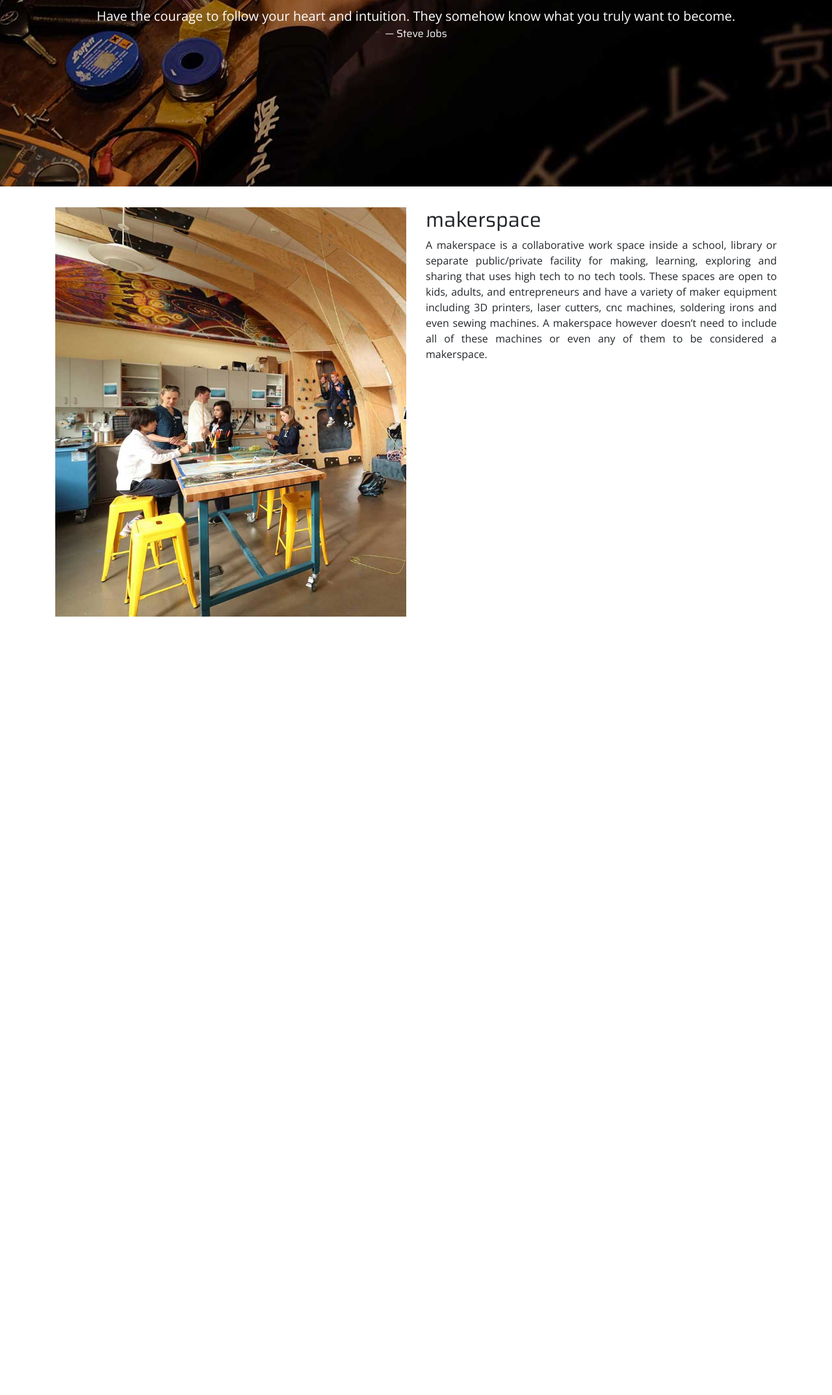
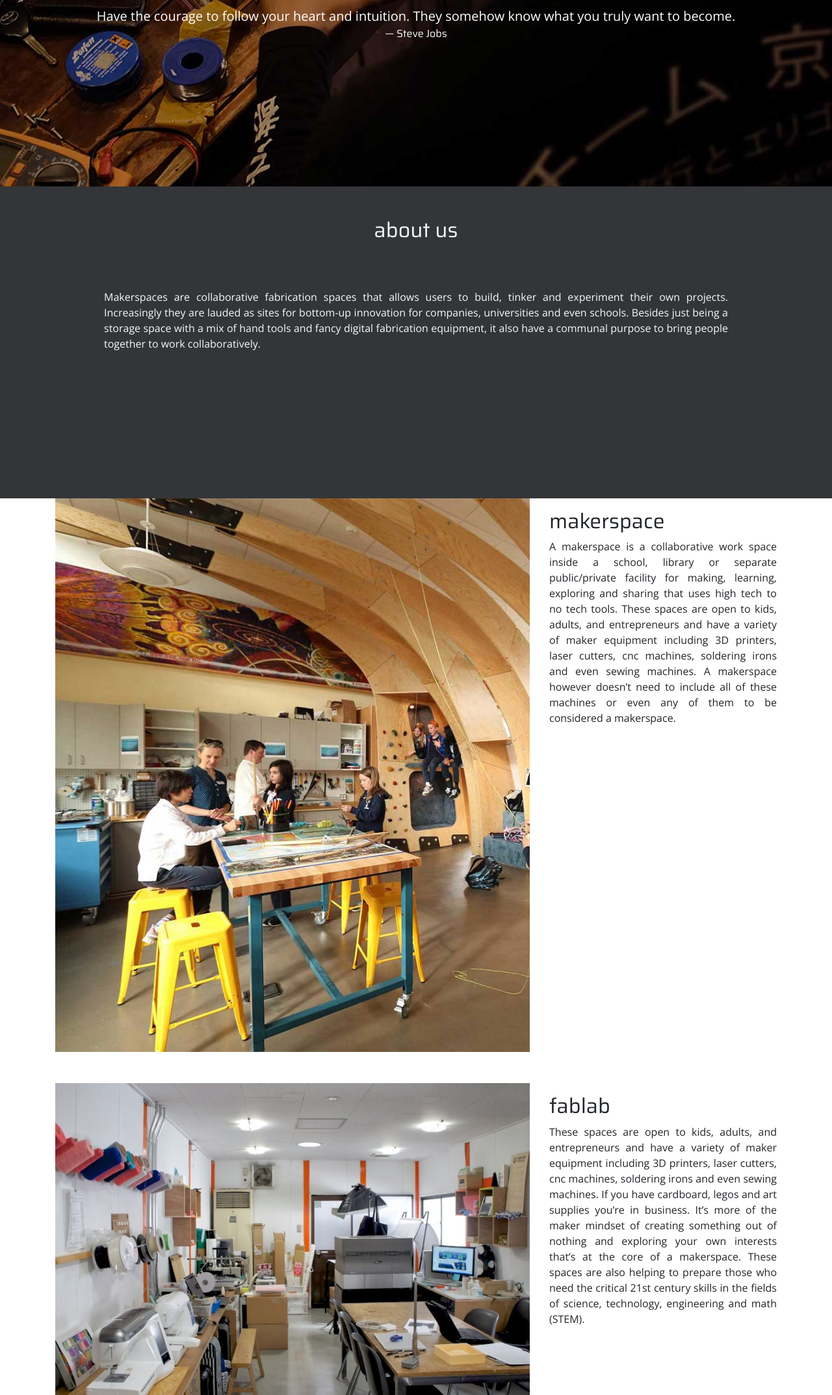
Before and after one commit to indraakkk/koslab, a plain HTML site: page index.html in a window 1280 px wide. Shown: the part 413-2560 px from the top of the page at 65% size. Before the commit the page ends 1362 px from the top, so only its background shows below. Drawn offline with nearby package versions, Linux system fonts and the light colour scheme.

Commit message:
edit readme, add page on html and style css

```diff
--- a/index.css
+++ b/index.css
@@ -1,10 +1,15 @@
 body {
+    margin: 0;
     font-family: 'Saira', sans-serif;
 }
 
 p,
 a {
     font-family: 'Open Sans', sans-serif;
+}
+
+.jumbotron {
+    margin-bottom: 0rem;
 }
 
 .jumbotron-fluid {
@@ -22,3 +27,105 @@ a {
 .blockquote {
     margin: 30px 50px 1rem;
 }
+
+/* cover adjusment for responsive web */
+
+@media (max-width: 375px) {
+    .container>h1 {
+        margin-top: 15%;
+    }
+    .display-1 {
+        font-size: 5rem;
+    }
+}
+
+/* style for about us paragraph */
+
+.aboutus-section {
+    background-color: #333538;
+    min-height: 30em;
+}
+
+.aboutus-paragraph {
+    padding-top: 4rem;
+    padding-right: 20rem;
+    padding-left: 20rem;
+    text-align: justify
+}
+
+@media (max-width: 375px) {
+    .aboutus-section {
+        padding: 1rem;
+    }
+    .aboutus-paragraph {
+        padding-top: 1rem;
+        padding-right: 0rem;
+        padding-left: 0rem;
+        text-align: justify
+    }
+}
+
+@media (min-width: 425px) {
+    .aboutus-paragraph {
+        padding-top: 2rem;
+        padding-right: 1rem;
+        padding-left: 1rem;
+        text-align: justify;
+    }
+}
+
+@media (min-width: 425px) {
+    .aboutus-paragraph {
+        padding-top: 2rem;
+        padding-right: 1rem;
+        padding-left: 1rem;
+        text-align: justify;
+    }
+}
+
+@media (min-width: 767px) {
+    .aboutus-paragraph {
+        padding-top: 3rem;
+        padding-right: 5rem;
+        padding-left: 5rem;
+        text-align: justify;
+    }
+}
+
+@media (min-width: 1024px) {
+    .aboutus-paragraph {
+        padding-top: 4rem;
+        padding-right: 10rem;
+        padding-left: 10rem;
+        text-align: justify;
+    }
+}
+
+@media (min-width: 1440px) {
+    .aboutus-paragraph {
+        padding-top: 4rem;
+        padding-right: 20rem;
+        padding-left: 20rem;
+        text-align: justify
+    }
+}
+
+/* makerspace photo adjustment */
+
+@media (max-width: 375px) {
+    .img-fluid {
+        max-width: 160%;
+    }
+}
+
+@media (max-width: 425px) {
+    .img-fluid {
+        max-width: 155%;
+    }
+}
+
+@media (max-width: 767px) {
+    .img-fluid {
+        max-width: 150%;
+    }
+}
--- a/index.html
+++ b/index.html
@@ -13,7 +13,11 @@
     <!-- Bootstrap CSS -->
     <link rel="stylesheet" href="https://maxcdn.bootstrapcdn.com/bootstrap/4.0.0/css/bootstrap.min.css" integrity="sha384-Gn5384xqQ1aoWXA+058RXPxPg6fy4IWvTNh0E263XmFcJlSAwiGgFAW/dAiS6JXm"
         crossorigin="anonymous">
+
+    <link rel="stylesheet" href="https://cdnjs.cloudflare.com/ajax/libs/animate.css/3.5.2/animate.min.css">
+
     <link rel="stylesheet" href="index.css">
+
 
     <title>KOSLAB</title>
 </head>
@@ -44,7 +48,7 @@
 
         <!-- cover section -->
         <div class="container">
-            <h1 class="display-1 font-weight-bold text-center text-white">KOSLAB</h1>
+            <h1 class="display-1 font-weight-bold text-center text-white animated flash">KOSLAB</h1>
             <blockquote class="blockquote text-center text-white">
                 <p class="lead mb-0">Have the courage to follow your heart and intuition. They somehow know what you truly want to become.</p>
                 <footer class="blockquote-footer text-light">Steve Jobs</footer>
@@ -52,25 +56,54 @@
         </div>
     </div>
 
+    <!-- abut us section -->
+    <div id="aboutus" class="aboutus-section">
+        <h2 class="text-light text-center pt-5">about us</h2>
+
+        <div class="text-center">
+            <p class="text-light aboutus-paragraph">Makerspaces are collaborative fabrication spaces that allows users to build, tinker and experiment their own
+                projects. Increasingly they are lauded as sites for bottom-up innovation for companies, universities and
+                even schools. Besides just being a storage space with a mix of hand tools and fancy digital fabrication equipment,
+                it also have a communal purpose to bring people together to work collaboratively.</p>
+        </div>
+    </div>
+
     <!-- content section_makerspace -->
-    <section id="makerspace">
-        <div class="container">
-            <div class="row">
-                <div class="col-sm col-md col">
-                    <img src="./images/02makerspace.jpg" class="img-fluid" alt="makerspace_image">
-                </div>
-                <div class="col-sm col-md col">
-                    <h2>makerspace</h2>
-                    <p class="text-justify">A makerspace is a collaborative work space inside a school, library or separate public/private facility
-                        for making, learning, exploring and sharing that uses high tech to no tech tools. These spaces are
-                        open to kids, adults, and entrepreneurs and have a variety of maker equipment including 3D printers,
-                        laser cutters, cnc machines, soldering irons and even sewing machines. A makerspace however doesn’t
-                        need to include all of these machines or even any of them to be considered a makerspace.
-                    </p>
-                </div>
+    <div id="makerspace" class="container">
+        <div class="row">
+            <div class="col-sm-8 col-md-8 col-8">
+                <img src="./images/02makerspace.jpg" class="img-fluid float-center" alt="makerspace_image">
+            </div>
+            <div class="col-sm col-md col">
+                <h2 class="mt-3">makerspace</h2>
+                <p class="text-justify">A makerspace is a collaborative work space inside a school, library or separate public/private facility for
+                    making, learning, exploring and sharing that uses high tech to no tech tools. These spaces are open to
+                    kids, adults, and entrepreneurs and have a variety of maker equipment including 3D printers, laser cutters,
+                    cnc machines, soldering irons and even sewing machines. A makerspace however doesn’t need to include
+                    all of these machines or even any of them to be considered a makerspace.
+                </p>
             </div>
         </div>
-    </section>
+    </div>
+
+    <!-- content section_fablab -->
+    <div id="fablab" class="container mt-5">
+        <div class="row">
+            <div class="col-sm-9 col-md-8 col-8">
+                <img src="/images/03FabLab.jpg" class="img-fluid float-center" alt="fabalab_image">
+            </div>
+            <div class="col-sm col-md col">
+                <h2 class="mt-3">fablab</h2>
+                <p class="text-justify">These spaces are open to kids, adults, and entrepreneurs and have a variety of maker equipment including
+                    3D printers, laser cutters, cnc machines, soldering irons and even sewing machines. If you have cardboard,
+                    legos and art supplies you’re in business. It’s more of the maker mindset of creating something out of
+                    nothing and exploring your own interests that’s at the core of a makerspace. These spaces are also helping
+                    to prepare those who need the critical 21st century skills in the fields of science, technology, engineering
+                    and math (STEM).</p>
+            </div>
+        </div>
+    </div>
+
 
 
     <!-- Optional JavaScript -->
```
Also changed, not shown: 1 other file.
